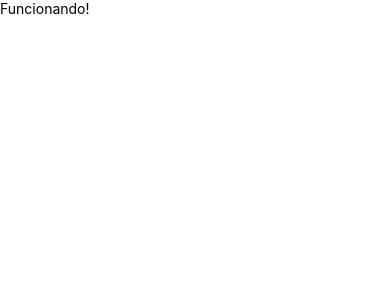
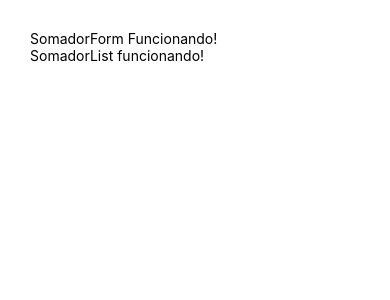
Before and after one commit to felipegabriel1942/react-native-somador-app, a React Native app: screen / in a window 390 px wide. Shown: the top 300 px of the page. Built offline with nearby package versions, Linux system fonts and the light colour scheme.

Commit message:
Estrutura inicial do aplicativo finalizado

```diff
--- a/package.json
+++ b/package.json
@@ -12,7 +12,9 @@
     "react": "~16.9.0",
     "react-dom": "~16.9.0",
     "react-native": "https://github.com/expo/react-native/archive/sdk-37.0.1.tar.gz",
-    "react-native-web": "~0.11.7"
+    "react-native-web": "~0.11.7",
+    "react-redux": "^7.2.0",
+    "redux": "^4.0.5"
   },
   "devDependencies": {
     "babel-preset-expo": "~8.1.0",
--- a/src/SomadorApp.js
+++ b/src/SomadorApp.js
@@ -1,13 +1,31 @@
 import React from 'react';
 import { View, StyleSheet, Text } from 'react-native';
 
+import { createStore } from 'redux';
+import { Provider } from 'react-redux';
+
+import SomadorForm from './components/SomadorForm';
+import rootReducer  from './reducers';
+import SomadorList from './components/SomadorList';
+
+const store = createStore(rootReducer);
 
 export default class SomadorApp extends React.Component {
     render() {
         return (
-            <View>
-                <Text>Funcionando!</Text>
-            </View>
+            <Provider store={store}>
+                <View style={styles.container}>
+                    <SomadorForm />
+                    <SomadorList />
+                </View>
+            </Provider>
+
         );
     }
 }
+
+const styles = StyleSheet.create({
+    container: {
+        padding: 30
+    }
+});
--- /dev/null
+++ b/src/components/SomadorForm.js
@@ -0,0 +1,24 @@
+import React from 'react';
+import { View, Text, StyleSheet, Button } from 'react-native';
+
+import { connect } from 'react-redux';
+
+class SomadorForm extends React.Component {
+    constructor(props) {
+        super(props);
+
+        this.state = {
+            value: 0
+        }
+    }
+
+    render() {
+        return (
+            <View>
+                <Text>SomadorForm Funcionando!</Text>
+            </View>
+        );
+    }
+}
+
+export default connect()(SomadorForm);
--- /dev/null
+++ b/src/components/SomadorList.js
@@ -0,0 +1,13 @@
+import React from 'react';
+import { View, Text } from 'react-native';
+import { connect } from 'react-redux';
+
+const SomadorList = () => {
+    return (
+        <View>
+            <Text>SomadorList funcionando!</Text>
+        </View>
+    );
+}
+
+export default connect()(SomadorList);
--- /dev/null
+++ b/src/reducers/index.js
@@ -0,0 +1,9 @@
+import { combineReducers } from 'redux';
+
+import somadorListReducer from './somadorListReducer';
+
+const rootReducer = combineReducers({
+    values: somadorListReducer
+});
+
+export default rootReducer;
--- /dev/null
+++ b/src/reducers/somadorListReducer.js
@@ -0,0 +1,5 @@
+const somadorListReducer = (state = [], action) => {
+    return state;
+}
+
+export default somadorListReducer;
```
Also changed, not shown: src/actions/index.js (added), 1 other file (tests, documents, lock files or other folders).
